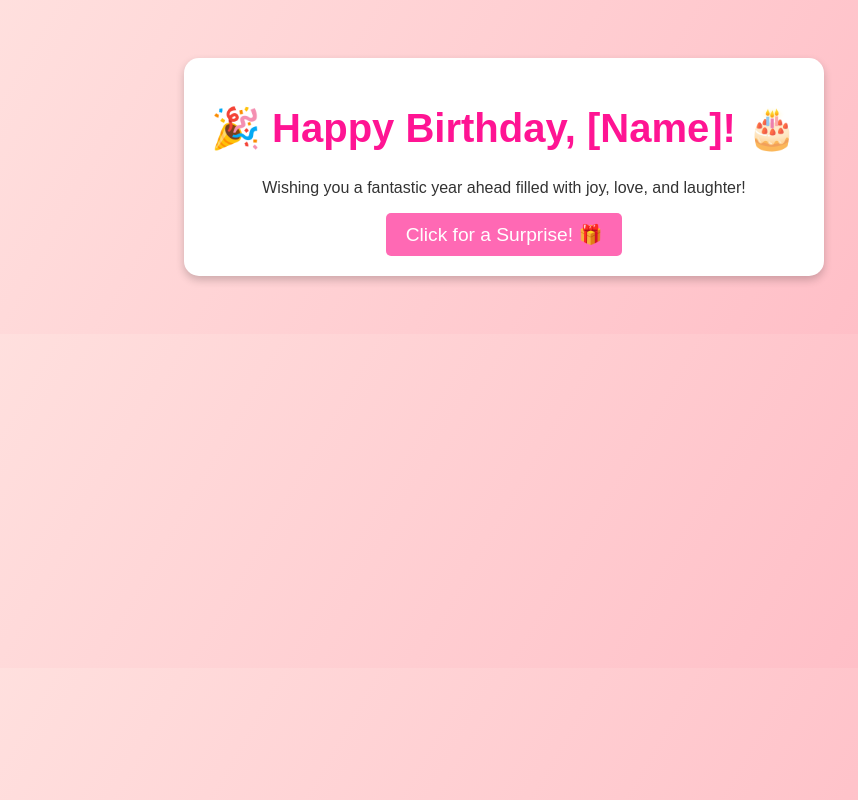
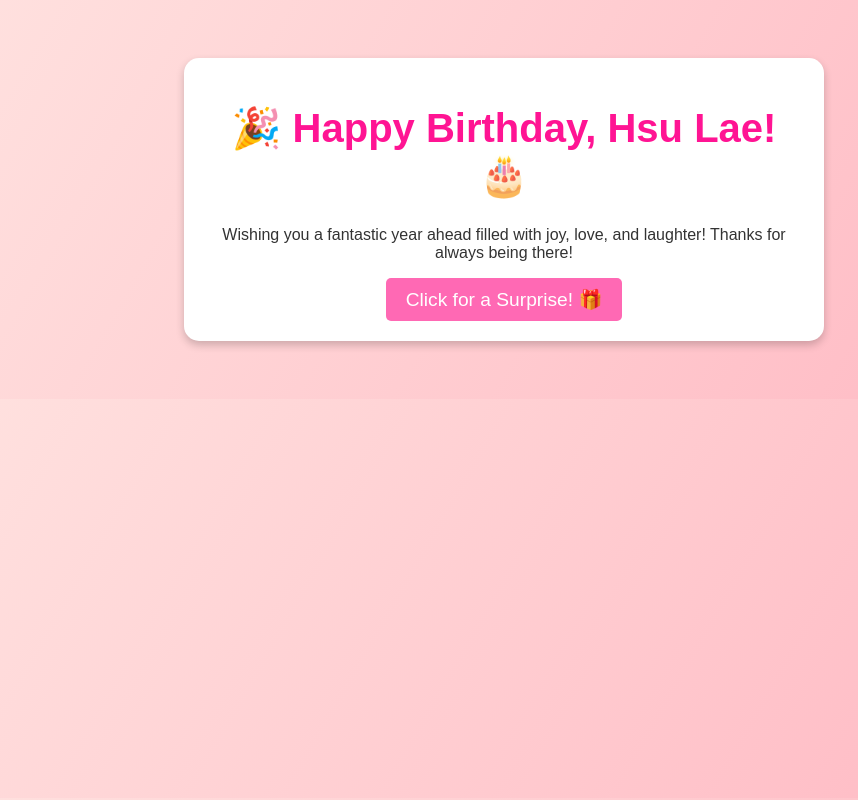
Before and after one commit to myuth11/HBHsu, a plain HTML site: page index.html in a window 1280 px wide. Shown: the whole page, without its empty margins (136-994 px from the left). Drawn offline with Linux system fonts and the light colour scheme.

Commit message:
Update index.html
updated

```diff
--- a/index.html
+++ b/index.html
@@ -67,8 +67,8 @@
 </head>
 <body>
     <div class="container">
-        <h1>🎉 Happy Birthday, [Name]! 🎂</h1>
-        <p>Wishing you a fantastic year ahead filled with joy, love, and laughter!</p>
+        <h1>🎉 Happy Birthday, Hsu Lae! 🎂</h1>
+        <p>Wishing you a fantastic year ahead filled with joy, love, and laughter! Thanks for always being there!</p>
         <button id="surpriseButton">Click for a Surprise! 🎁</button>
         <div id="surprise" class="hidden">
             <div class="surprise-content">
```
